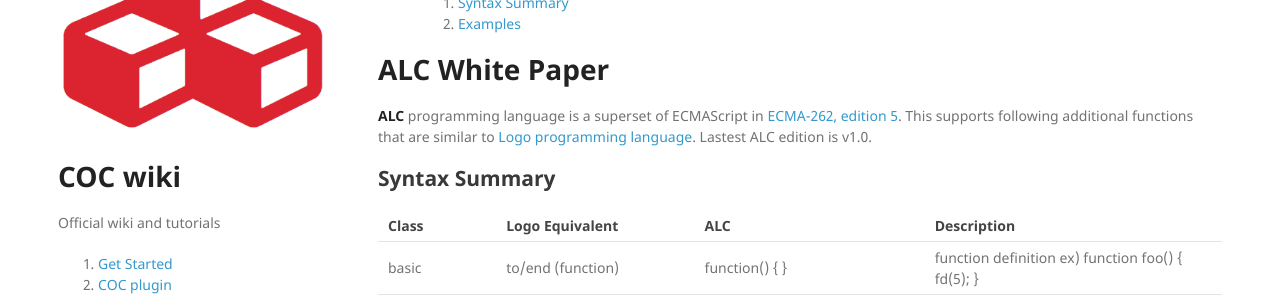
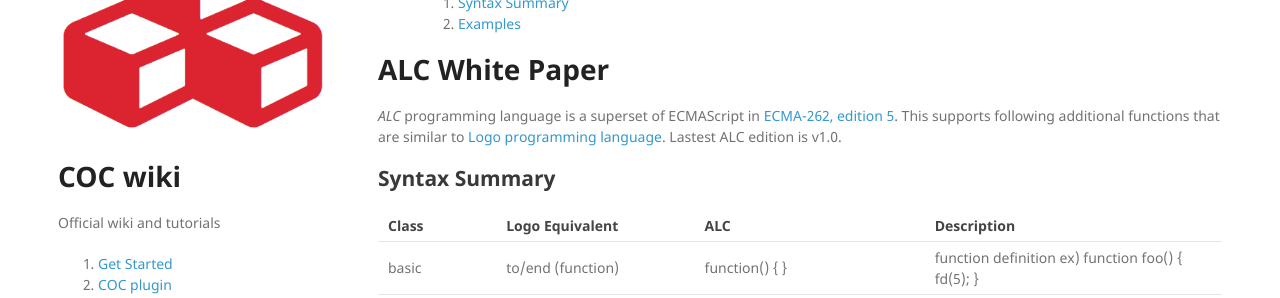
Before and after one commit to daisykim/daisykim.github.io, a Jekyll site: the page built from p/alc-1.0-white-paper.md, in a window 1280 px wide. Shown: the part 172-470 px from the top of the page. Built offline with Jekyll 4.4.1, drawn with Linux system fonts in a browser that asks for light colours; nearby versions of some CDN libraries; our own code applies the rules of GitHub Pages for plain Markdown files.

Commit message:
Update alc

```diff
--- a/p/alc-1.0-white-paper.md
+++ b/p/alc-1.0-white-paper.md
@@ -4,7 +4,7 @@ layout: default
 
 # [](#header-1)ALC White Paper
 
-**ALC** programming language is a superset of ECMAScript in [ECMA-262, edition 5](http://www.ecma-international.org/ecma-262/5.1/). This supports following additional functions that are similar to [Logo programming language](http://en.wikipedia.org/wiki/Logo_(programming_language)). Lastest ALC edition is v1.0.
+_ALC_ programming language is a superset of ECMAScript in [ECMA-262, edition 5](http://www.ecma-international.org/ecma-262/5.1/). This supports following additional functions that are similar to [Logo programming language](http://en.wikipedia.org/wiki/Logo_(programming_language)). Lastest ALC edition is v1.0.
 
 ## [](#header-2)Syntax Summary
 
```
